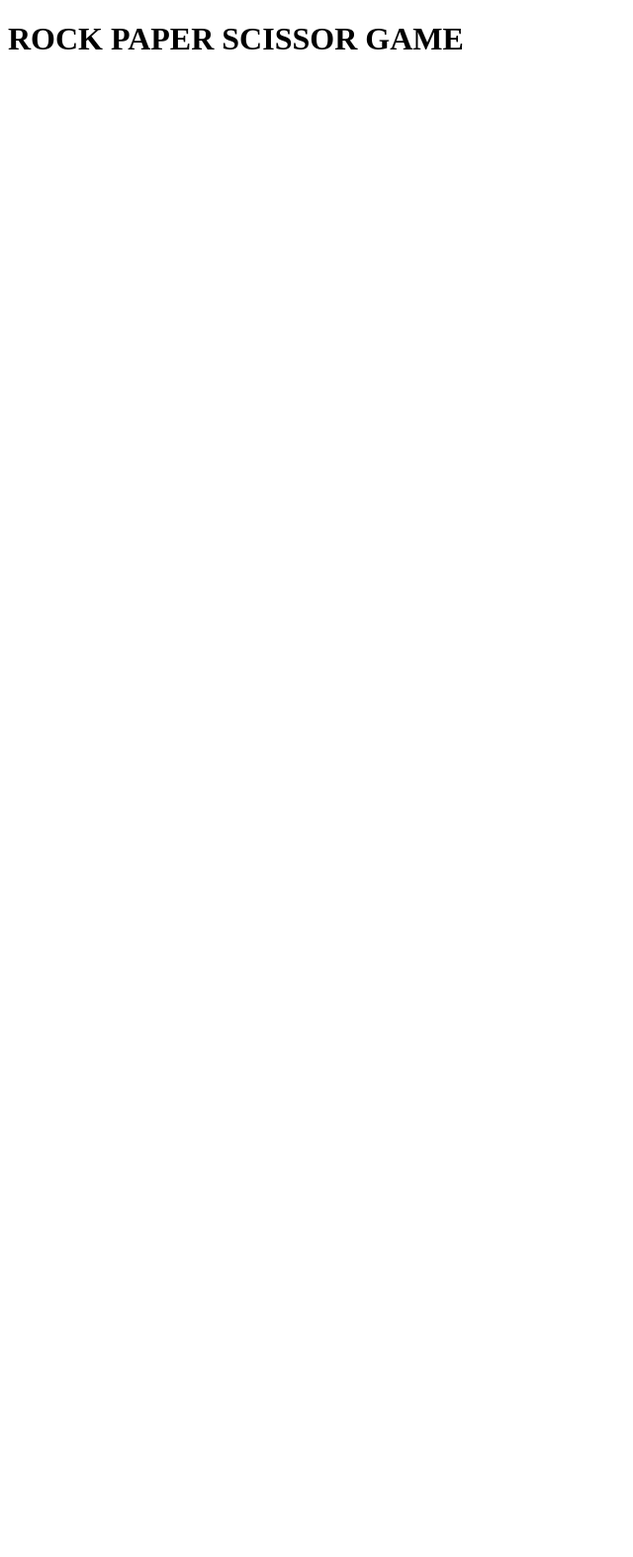
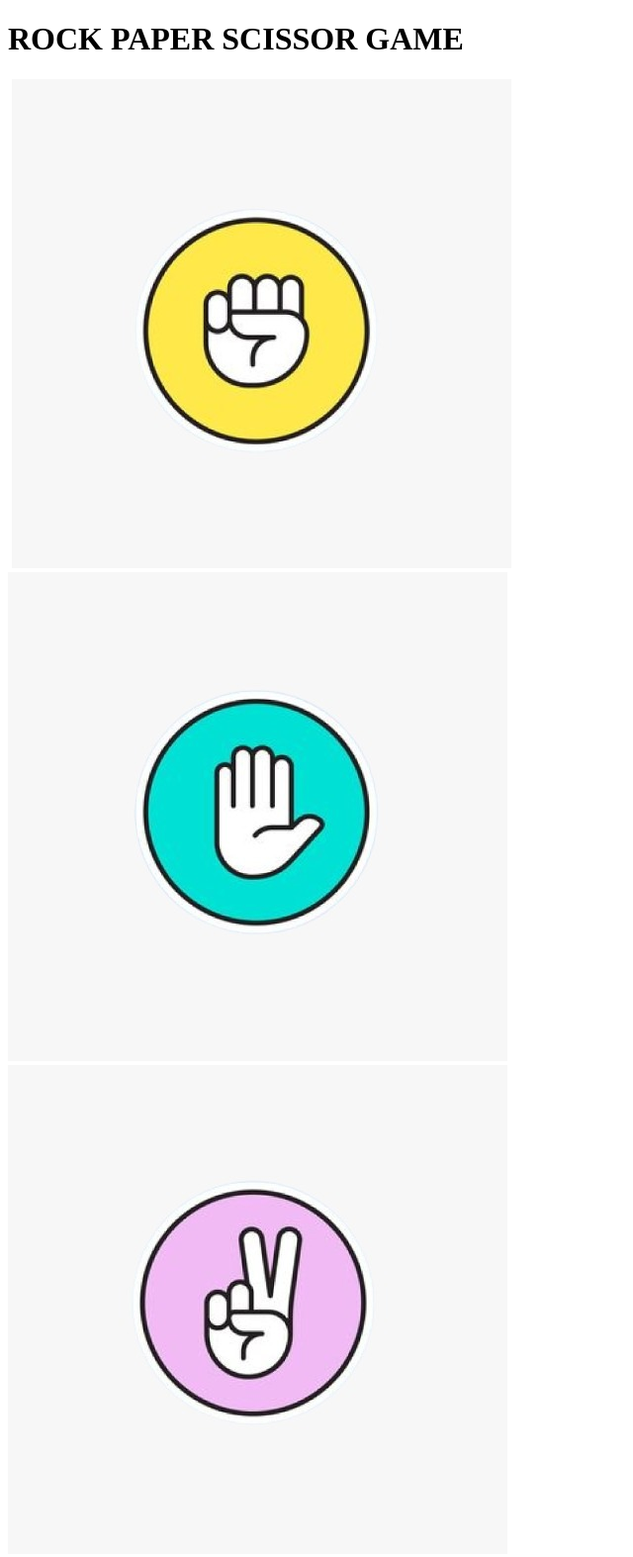
Before and after one commit to parimala-06/RockPaperScissorGame, a plain HTML site: page index.html in a window 1280 px wide. Shown: the whole page at 99% size, without its empty margins (0-640 px from the left). Before the commit the page ends 800 px from the top, so only its background shows below. Drawn offline with Linux system fonts and the light colour scheme.

Commit message:
added images

```diff
--- a/index.html
+++ b/index.html
@@ -9,14 +9,15 @@
     <h1 class="title">ROCK PAPER SCISSOR GAME</h1>
     <div class="container">
         <div class="stone">
-            <a href="images\stone.jpg" title="stone"></a>
+            <img src="" alt="">
+            <img src ="images/stone.jpg" alt="stone">
 
         </div>
         <div class="paper">
-            <a href="images/paper.jpg" title="paper"></a>
+            <img src ="images/paper.jpg" alt="paper">
         </div>
         <div class="scissor">
-            <a href="images/scissor.jpg" title="scissor"></a>
+            <img src ="images/scissor.jpg" alt="scissor">
         </div>
     </div>
 </body>
```
